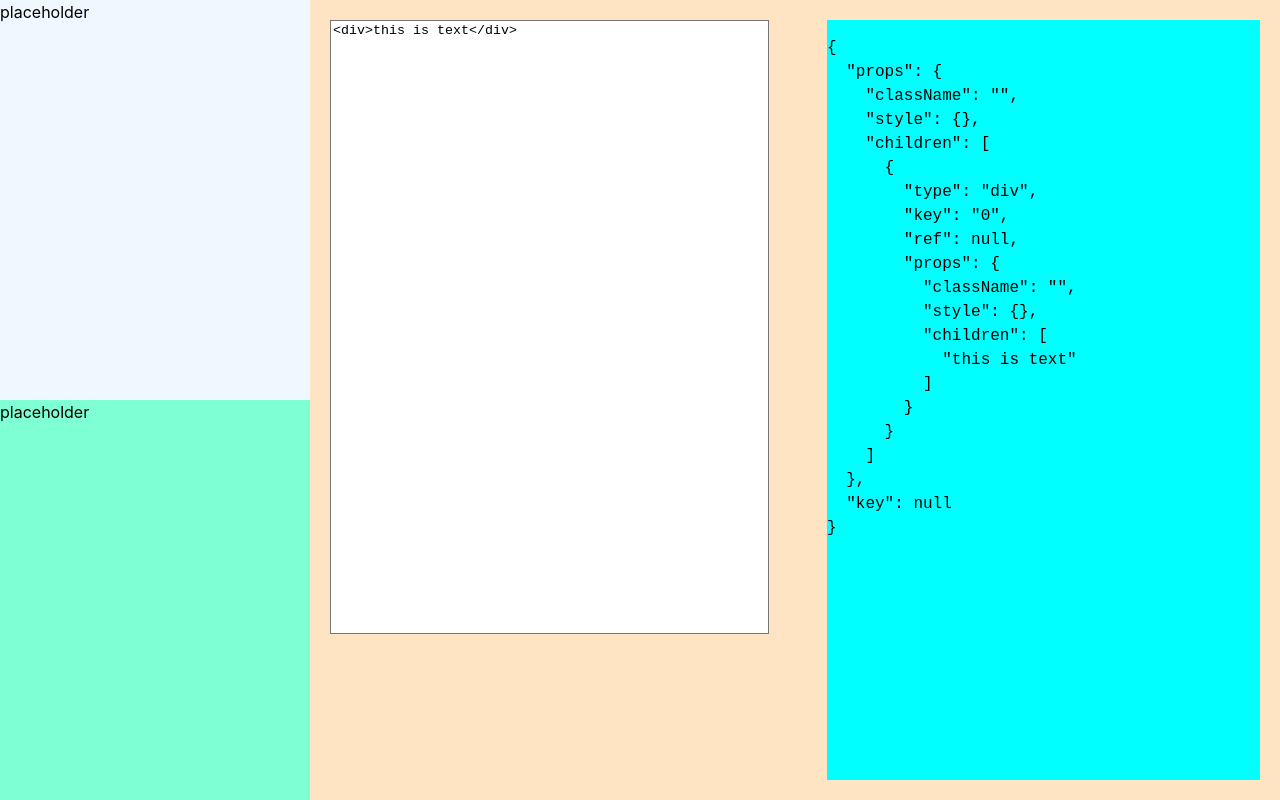
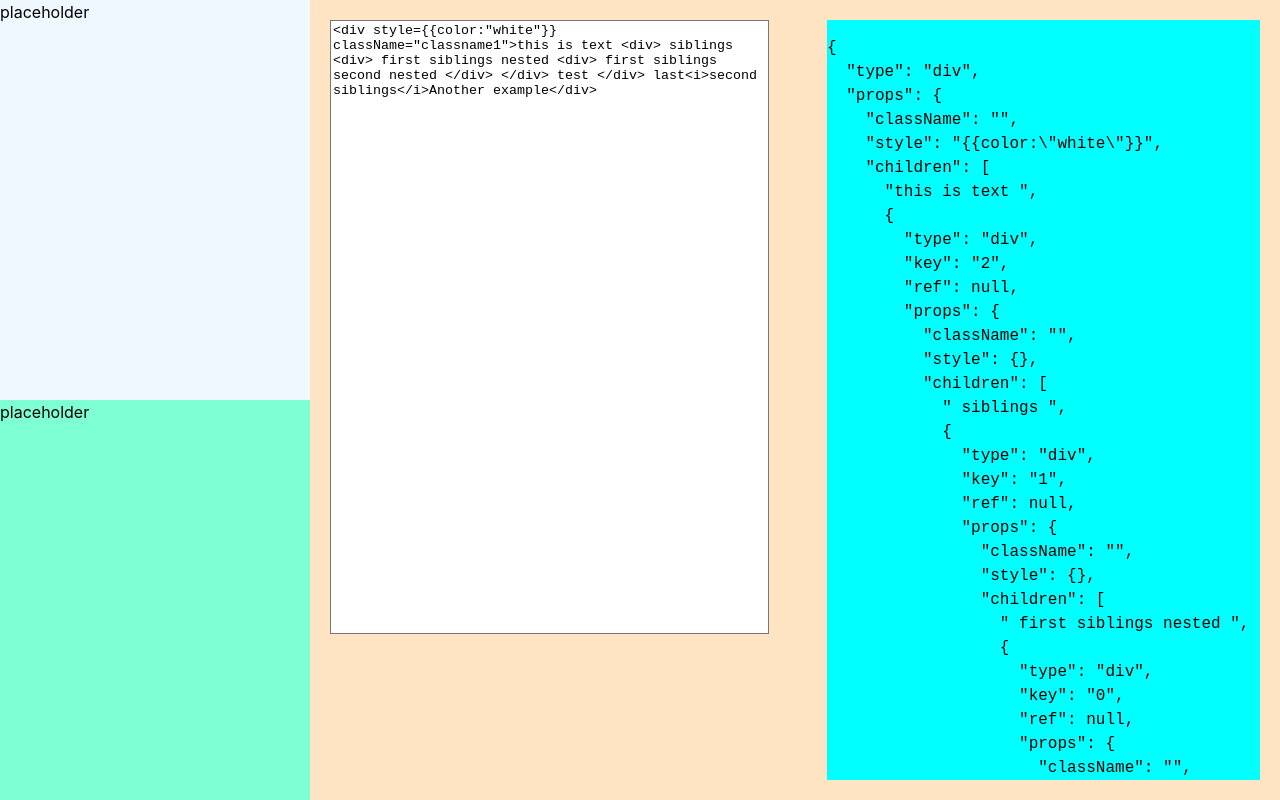
Before and after one commit to Kndgy/jsx-to-unreal-umg, a React (Vite) app: page / in a window 1280 px wide. Shown: the top 800 px of the page. Built offline with nearby package versions, Linux system fonts and the light colour scheme.

Commit message:
refactor string to node parser, to do handle style

```diff
--- a/src/main.tsx
+++ b/src/main.tsx
@@ -4,8 +4,8 @@ import './index.css'
 // import { Extract } from './parser/jsxExtractor';
 // import TestClass from './testClass';
 // import { CreateJsx, CreateJSON } from 'jsx-transform-json';
-// import { convertNodeToJSON } from './parser/convertNodeToJSON';
-// import {createReactElement} from './parser/createJSX';
+import { convertNodeToJSON } from './parser/convertNodeToJSON';
+import {createReactElement} from './parser/createJSX';
 import { Editor } from './modules/editor';
 // import { SizeBox } from './components/sizeBox';
 
@@ -15,6 +15,9 @@ const BasicText = () => {
     <div key={1} ref={useRef().current} style={{color:"black", backgroundColor:"white"}} className='sizebox'>
         <div key={2} className='textblock'>
             content goes here
+            <div key={2} className='textblock-siblings'>
+            content goes here for sibligns
+        </div>
         </div>
     </div>
   )
@@ -27,13 +30,16 @@ const App = () => {
   let sheeth = []
 
   sheeth.push(BasicText())
-  // console.log(JSON.stringify(convertNodeToJSON(BasicText())))
-  // console.log(createReactElement(convertNodeToJSON(BasicText())))
+  console.log(convertNodeToJSON(BasicText()))
+  console.log(createReactElement(convertNodeToJSON(BasicText())))
+  // console.log(restru)
   // console.log(SizeBox({name: "name", children:<div>test</div>}))
-
   return(
     <div className='main'>
       <Editor/>
+      <pre>
+        {JSON.stringify(convertNodeToJSON(BasicText()), null, 2)}
+      </pre>
     </div>
   )
 }
--- a/src/modules/editor.module.css
+++ b/src/modules/editor.module.css
@@ -55,5 +55,7 @@
 
 .result{
     width: 100%;
+    height: 100%;
+    overflow-y: scroll;
     background-color: aqua;
 }
--- a/src/modules/editor.tsx
+++ b/src/modules/editor.tsx
@@ -1,13 +1,12 @@
-import {useState } from 'react'
+import React, {useState } from 'react'
 import styles from './editor.module.css'
 import { convertNodeToJSON } from '../parser/convertNodeToJSON'
 
 
 export const Editor = () => {
 
-    //handle separate string and html element
     const [text, setText] = useState({
-        text:"<div>this is text</div>",
+        text:`<div style={{color:"white"}} className="classname1">this is text <div> siblings <div> first siblings nested <div> first siblings second nested </div> </div> test </div> last<i>second siblings</i>Another example</div>`,
         element:<></>
     })
 
@@ -16,64 +15,40 @@ export const Editor = () => {
         console.log(event.target.value)
     }
 
-    //dynamically extract tag and content in between
-    function trimStringTags(str: string): { tag: string, htmlString: string }[] {
-        const pattern = /<(\w+)>(.*?)<\/\1>/g;
-        const matches = [];
-        let match;
-        while ((match = pattern.exec(str))) {
-          matches.push({ tag: match[1], htmlString: match[2] });
+    function createReactElements(str: string): React.ReactNode[] {
+        const container = document.createElement("div");
+        container.innerHTML = str;
+        const childNodes = Array.from(container.childNodes);
+
+        let keyIndex = 0;
+
+        const parseNode = (node: Node): React.ReactNode => {
+          if (node.nodeType === Node.TEXT_NODE) {
+            return node.textContent;
+          } else if (node.nodeType === Node.ELEMENT_NODE) {
+            const element = node as Element;
+            const tagName = element.nodeName.toLowerCase();
+            const className = element.hasAttribute("class") ? element.getAttribute("class") : undefined;
+            const style = element.hasAttribute("style") ? element.getAttribute("style") : undefined;
+            console.log(style)
+            const childNodes = Array.from(element.childNodes);
+            const children = childNodes.map((childNode) => parseNode(childNode)).filter((child) => child !== null);
+            return React.createElement(tagName, {
+              key: `${keyIndex++}`,
+              className: className,
+              style: style
+            }, children);
+          } else {
+            return null;
+          }
         }
-        return matches;
-    }
-    /*example usage
-    const str = "start should be ignored <example>text</example> with <multiple>multiple</multiple> end should be ignored too.";
-    const trimmed = trimStringTags(str);
-    */
-    // Output: [ { tagName: 'example', content: 'text' }, { tagName: 'multiple', content: 'multiple' } ]
 
-    const trimmed = trimStringTags(text.text);
+        return childNodes.map((childNode) => parseNode(childNode)).filter((child) => child !== null);
+      }
 
-    interface Props {
-        htmlString: string;
-        tag: string;
-        key?: string | number | null;
-    }
 
-    function RenderHtmlTag({ htmlString, tag, key }: Props) {
-        const Tag = tag as keyof JSX.IntrinsicElements;
-        return <Tag key={key}>{htmlString}</Tag>;
-    }
-
-    /*example usage
-    const htmlString = "This is some bold text.";
-    const tag = "div";
-    console.log(RenderHtmlTag({htmlString: htmlString, tag: tag}))
-    */
-
-    interface Props {
-        tag: string;
-        htmlString: string;
-    }
-
-    interface TagProps {
-        tagList: Props[];
-    }
-
-    function RenderHtmlTags({ tagList }: TagProps) {
-        return (
-            <>
-            {tagList.map((tagProps, index) => (RenderHtmlTag({htmlString:tagProps.htmlString, tag:tagProps.tag, key:index})))}
-            </>
-        );
-    }
-
-    // console.log(RenderHtmlTags({tagList:trimmed}))
-    // console.log(convertNodeToJSON(RenderHtmlTags({tagList:trimmed})))
-
-    const codeCheck = () => {
-
-    }
+    const reactElements = createReactElements(text.text);
+    console.log(reactElements)
 
     return(
         <div className={styles.editor}>
@@ -86,6 +61,7 @@ export const Editor = () => {
                 </div>
             </div>
             <div className={styles.content}>
+                {/* {reactElements} */}
                 <div className={styles.inputContainer}>
                     <textarea
                         className={styles.input}
@@ -95,7 +71,7 @@ export const Editor = () => {
                     />
                 </div>
                 <div className={styles.result}>
-                    <pre>{JSON.stringify(convertNodeToJSON(RenderHtmlTags({tagList:trimmed})), null , 2)}</pre>
+                    <pre>{JSON.stringify(convertNodeToJSON(createReactElements(text.text)), null , 2)}</pre>
                 </div>
             </div>
         </div>
```
